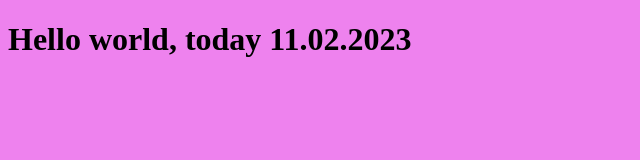
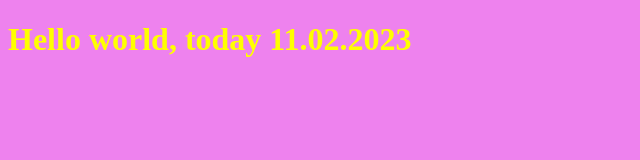
Before and after one commit to OlehKMS/OlehKMS.github.io, a plain HTML site: page index.html in a window 1280 px wide. Shown: the whole page, without its empty margins (0-640 px from the left). Drawn offline with Linux system fonts and the light colour scheme.

Commit message:
online working?

```diff
--- a/index.html
+++ b/index.html
@@ -5,9 +5,9 @@
    <meta http-equiv="X-UA-Compatible" content="IE=edge">
    <meta name="viewport" content="width=device-width, initial-scale=1.0">
    <link rel="stylesheet" href="./style.css">
-   <title>Document</title>
+   <title>Home work JS 2023</title>
 </head>
 <body>
-   <h1>Hello world, today 11.02.2023</h1>
+   <h1 class="title">Hello world, today 11.02.2023</h1>
 </body>
 </html>
--- a/style.css
+++ b/style.css
@@ -1,3 +1,6 @@
 body{
    background-color: violet;
 }
+.title{
+   color: yellow;
+}
```
